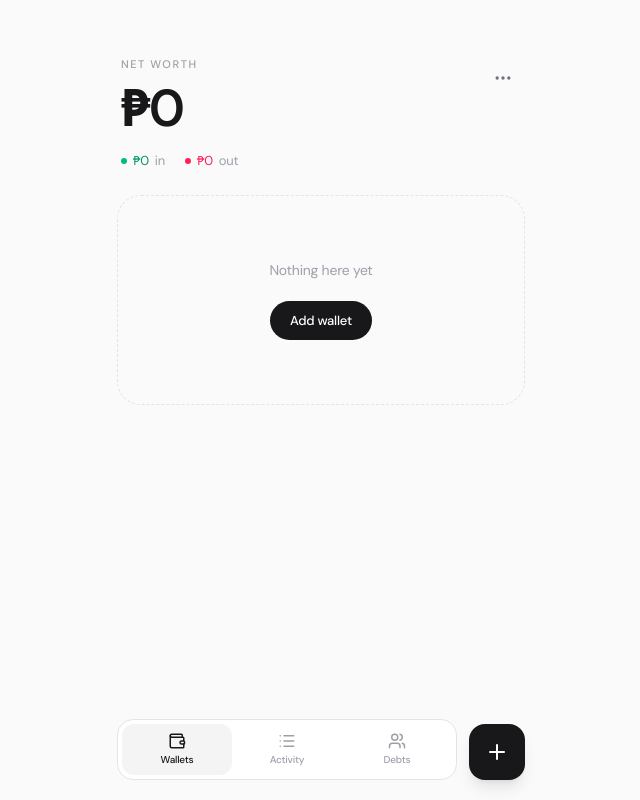
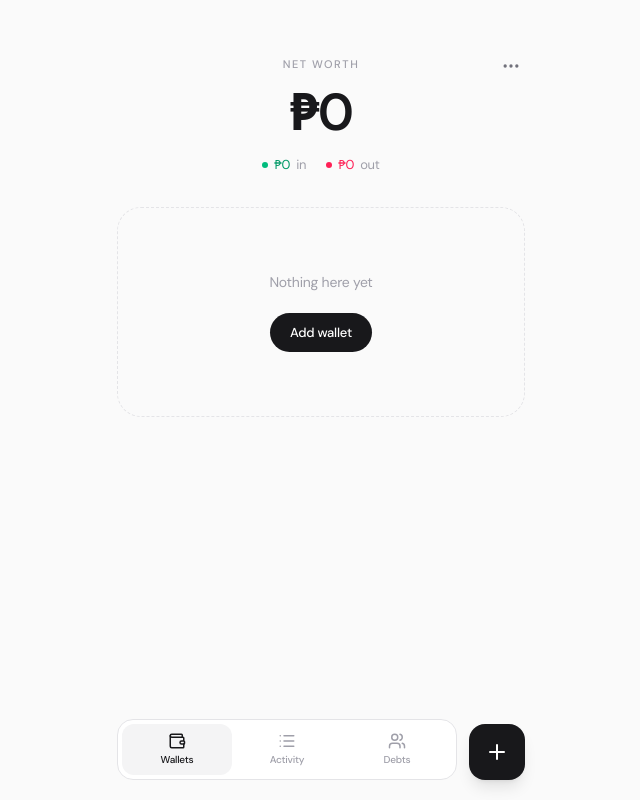
Before and after one commit to covzoun/Finance-App---Updated, a React (Vite) app: page / in a window 1280 px wide. Shown: the whole page, without its empty margins (319-959 px from the left). Built offline with nearby package versions, Linux system fonts and the light colour scheme.

Commit message:
ui: center net worth hero; menu absolute top-right

```diff
--- a/src/App.tsx
+++ b/src/App.tsx
@@ -402,16 +402,26 @@ export default function App() {
   return (
     <div className={isDark ? 'dark' : ''}>
       <div className={`min-h-screen ${isDark ? 'bg-zinc-950 text-zinc-50' : 'bg-zinc-50 text-zinc-900'}`}>
-        <section className="max-w-md mx-auto px-6 pt-14 pb-6 relative">
-          <div className="flex items-start justify-between gap-4">
-            <div className="min-w-0">
+        <section className="max-w-md mx-auto px-6 pt-14 pb-8 relative">
+          <button
+            type="button"
+            onClick={() => setShowMenu((v) => !v)}
+            className={`absolute top-12 right-4 p-2 rounded-full transition-colors z-10 ${
+              isDark ? 'hover:bg-zinc-900 text-zinc-400' : 'hover:bg-zinc-200/70 text-zinc-500'
+            }`}
+            aria-label="Menu"
+          >
+            <DynamicIcon name="MoreHorizontal" size={20} />
+          </button>
+
+          <div className="text-center">
             <p className={`text-[11px] font-medium tracking-[0.14em] uppercase ${muted}`}>
               Net worth
             </p>
-              <h1 className="tabular mt-2 text-[2.75rem] sm:text-[3.25rem] font-semibold tracking-[-0.04em] leading-[1.05]">
+            <h1 className="tabular mt-3 text-[2.75rem] sm:text-[3.25rem] font-semibold tracking-[-0.04em] leading-[1.05]">
               {hideBalances ? '••••••' : formatPHP(totalNetWorth)}
             </h1>
-              <div className={`mt-4 flex items-center gap-5 text-[13px] ${muted}`}>
+            <div className={`mt-4 flex items-center justify-center gap-5 text-[13px] ${muted}`}>
               <span className="flex items-center gap-1.5">
                 <span className={`inline-block h-1.5 w-1.5 rounded-full ${isDark ? 'bg-emerald-400' : 'bg-emerald-500'}`} />
                 <span className={isDark ? 'text-emerald-400' : 'text-emerald-600'}>
@@ -429,16 +439,6 @@ export default function App() {
             </div>
           </div>
 
-            <button
-              type="button"
-              onClick={() => setShowMenu((v) => !v)}
-              className={`mt-1 p-2 rounded-full transition-colors ${isDark ? 'hover:bg-zinc-900 text-zinc-400' : 'hover:bg-zinc-200/70 text-zinc-500'}`}
-              aria-label="Menu"
-            >
-              <DynamicIcon name="MoreHorizontal" size={20} />
-            </button>
-          </div>
-
           <AnimatePresence>
             {showMenu && (
               <>
@@ -448,7 +448,7 @@ export default function App() {
                   animate={{ opacity: 1, y: 0, scale: 1 }}
                   exit={{ opacity: 0, y: -6, scale: 0.98 }}
                   transition={{ duration: 0.15 }}
-                  className={`absolute right-6 top-16 z-50 w-48 rounded-2xl border py-1.5 shadow-xl ${
+                  className={`absolute right-4 top-20 z-50 w-48 rounded-2xl border py-1.5 shadow-xl ${
                     isDark ? 'bg-zinc-900 border-zinc-800' : 'bg-white border-zinc-200'
                   }`}
                 >
```
Lines whose indentation alone changed are shown as unchanged.
